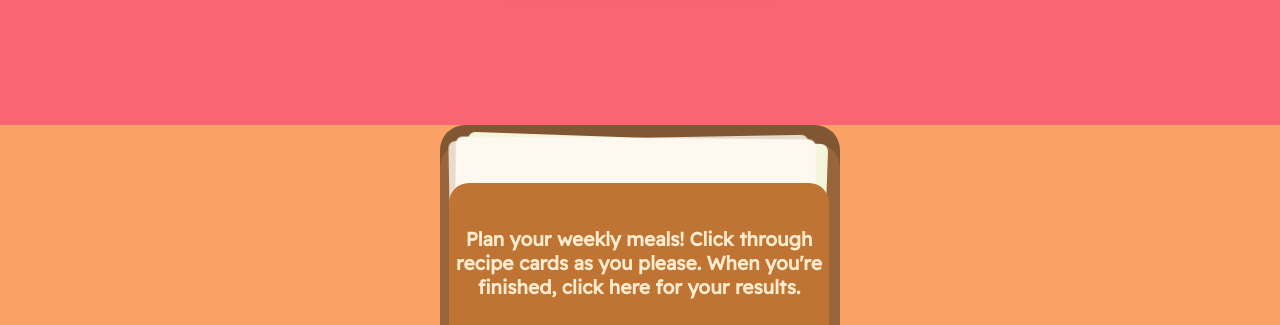
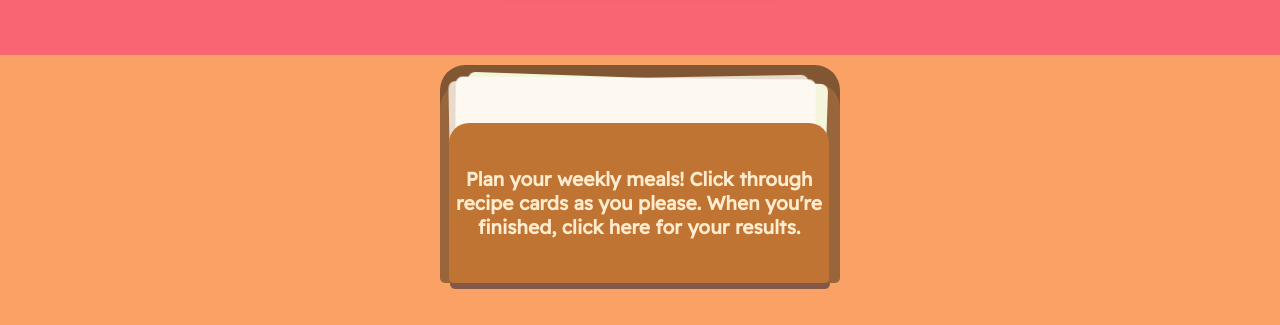
Before and after one commit to benjaminglee/Picky, a React (Create React App) app: page / in a window 1280 px wide. Shown: the part 475-800 px from the top of the page. Built offline with nearby package versions, Linux system fonts and the light colour scheme; no server answers; grey boxes are pictures that could not be loaded.

Commit message:
fixed table sizing issue

```diff
--- a/src/App.js
+++ b/src/App.js
@@ -14,7 +14,6 @@ function App() {
       <CardContainer />
       <div className="table">
         <ContainerForTableContainer saved={saved} recipes={recipes} />
-        {/* <TableContainer saved={saved} recipes={recipes} /> */}
       </div>
     </div>
   );
--- a/src/components/TableContainer.js
+++ b/src/components/TableContainer.js
@@ -5,13 +5,18 @@ function TableContainer({ recipes, saved }) {
     <>
       <motion.div
         id="containerBack"
-        animate={{ y: [0, -25, 0], rotate: [0, 0.8, 0] }}
+        animate={{
+          y: [0, -35, 0],
+          scaleX: [1, 0.95, 1],
+          scaleY: [1, 1.2, 1],
+          rotate: [0, 0.8, 0],
+        }}
         transition={{ duration: 0.5 }}
       >
         <motion.div
           animate={{
-            y: [0, 12, 0],
-            scaleX: [1, 0.9, 1],
+            y: [0, 10, 0],
+            scaleX: [1, 0.95, 1],
             scaleY: [1, 1.2, 1],
             rotate: [0, -0.7, 0],
           }}
@@ -47,7 +52,13 @@ function TableContainer({ recipes, saved }) {
           animate={{ y: [0, -3, 0], rotate: [0, 1, 0] }}
           transition={{ duration: 0.5 }}
         >
-          <motion.div className="recipeCounter">
+          <motion.div
+            className="recipeCounter"
+            animate={{
+              opacity: [0, 0, 1],
+            }}
+            transition={{ duration: 0.7 }}
+          >
             {recipes.length === 1
               ? `You have ${saved.length} recipe${
                   saved.length ? "" : "s"
--- a/src/index.css
+++ b/src/index.css
@@ -246,7 +246,7 @@ img {
 .table {
   background-color: rgb(250, 161, 101);
   position: absolute;
-  top: 600px;
+  top: 530px;
   right: 0px;
   bottom: 0px;
   left: 0px;
@@ -265,9 +265,8 @@ img {
   border-bottom-right-radius: 5px;
   background-color: rgb(128, 87, 50);
   z-index: 1;
+  margin-top: 10px;
   align-self: center;
-  margin-bottom: 33px;
-  bottom: 2px;
 }
 #containerFront {
   height: 200px;
```
